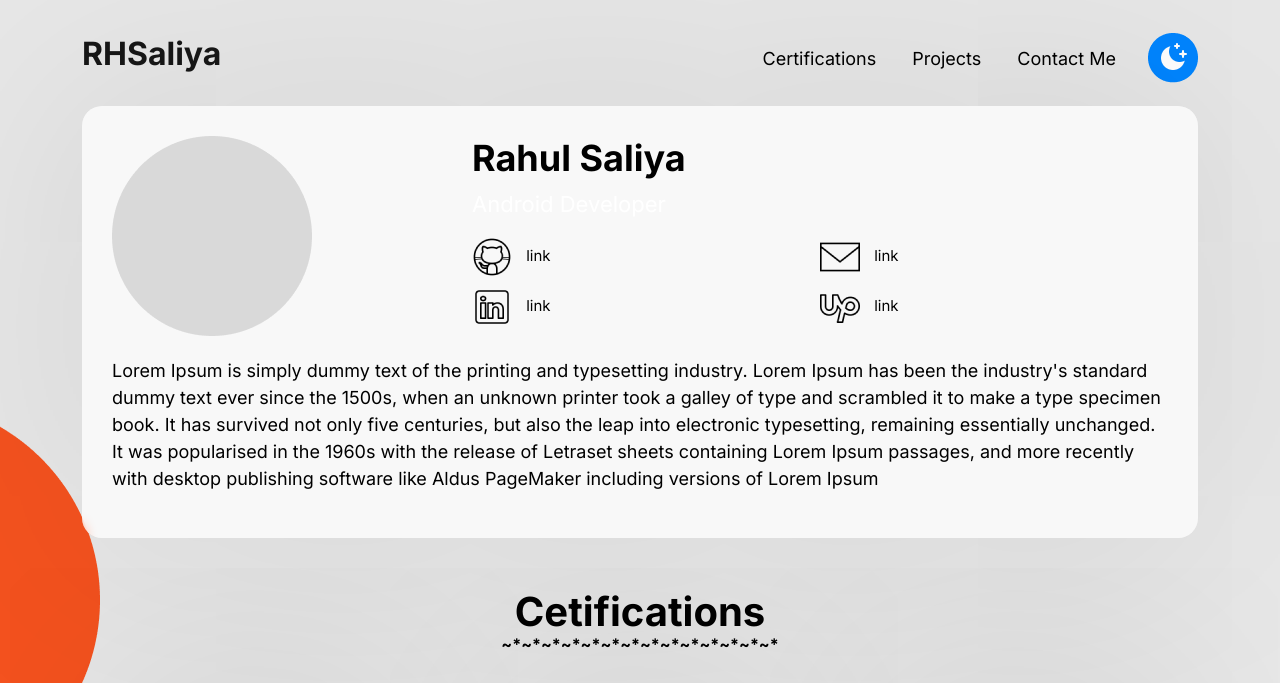
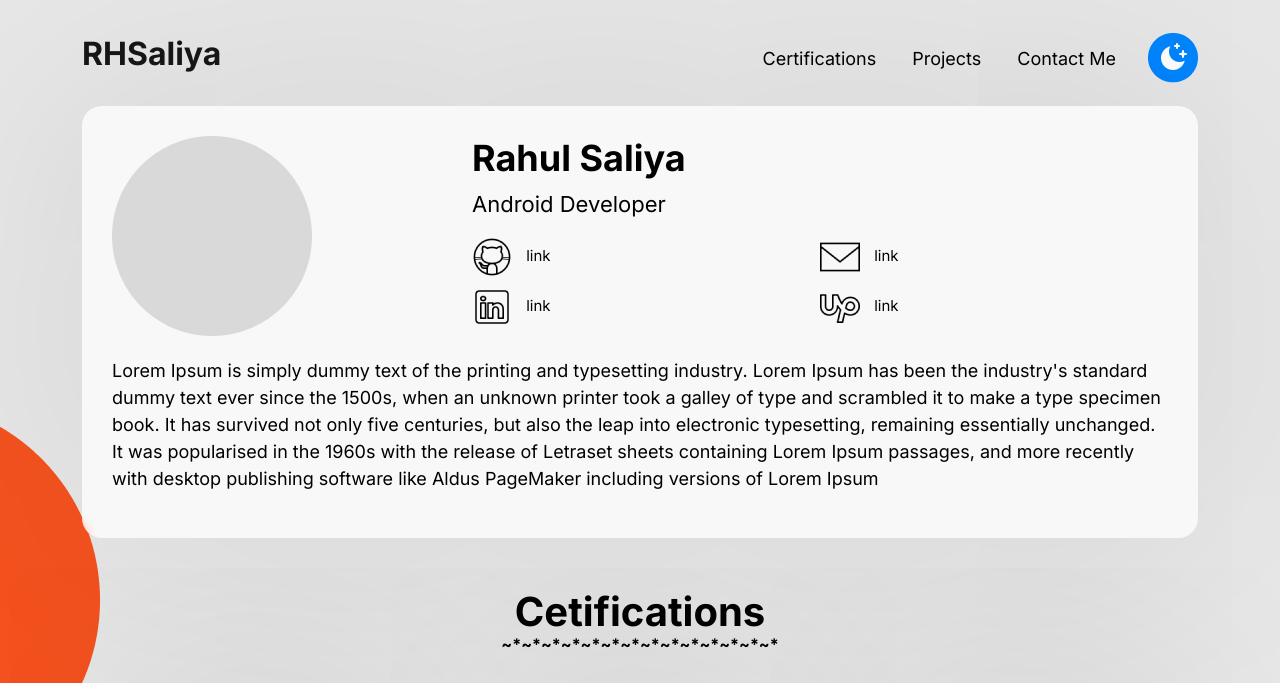
Before and after one commit to codewithviju/codewithviju.github.io, a plain HTML site: page index.html in a window 1280 px wide. Shown: the top 683 px of the page. Drawn offline with Linux system fonts and the light colour scheme.

Commit message:
css issue fixed

```diff
--- a/scss/style.css
+++ b/scss/style.css
@@ -140,7 +140,7 @@ a:hover {
 .about-section .about-inner .about-details .name p {
   font-weight: 400;
   font-size: 22px;
-  color: var(--black);
+  color: var(--black) !important;
 }
 .about-section .about-inner .about-details .social-link {
   margin-bottom: 20px;
@@ -312,8 +312,8 @@ body.dark-mode .about-section .about-inner .about-details .name h4 {
   color: var(--white);
 }
 
-.about-section .about-inner .about-details .name p {
-  color: var(--white);
+body.dark-mode .about-section .about-inner .about-details .name p {
+  color: var(--white) !important;
 }
 
 body.dark-mode .about-section .about-inner .about-details .social-link .link a {
```
